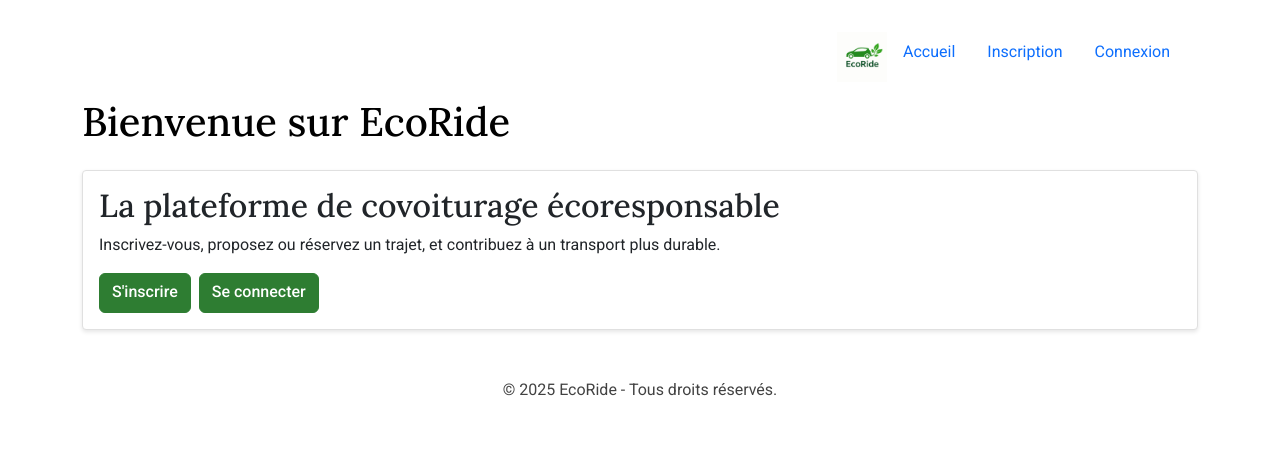
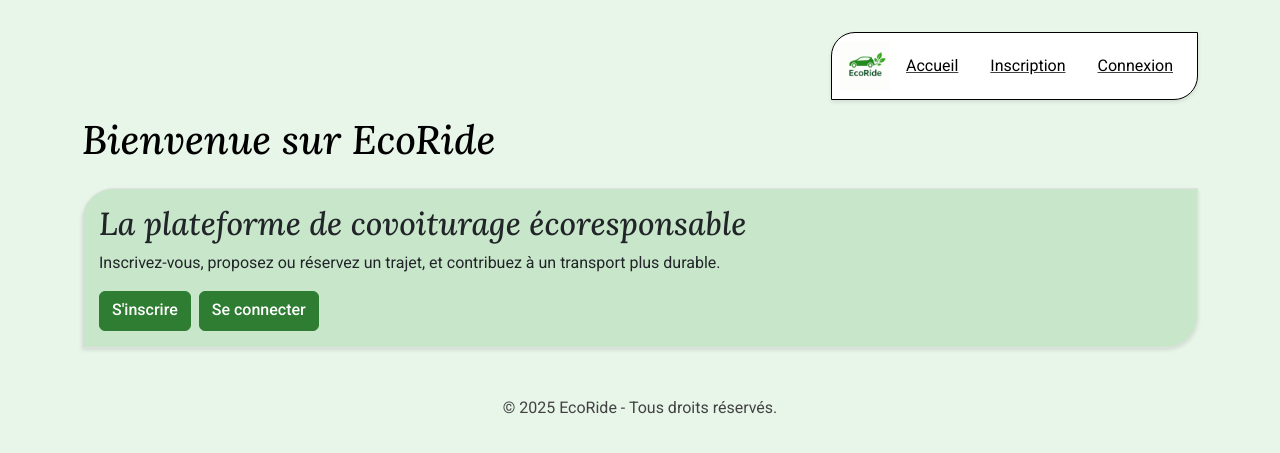
Before and after one commit to Niiby68/EcoRide---ECF-Studi, a PHP site: page /frontend/index.php in a window 1280 px wide. Shown: the top 453 px of the page. Run offline with PHP 8.4, Linux system fonts and the light colour scheme.

Commit message:
Finalisation du design sur la page d'accueil

```diff
--- a/frontend/css/style.css
+++ b/frontend/css/style.css
@@ -7,7 +7,7 @@
 
 
 
-/* Variables CSS pour la palette */
+/* 1. Variables CSS pour la palette */
 :root {
   --color-primary:   #2E7D32; /* vert primaire */
   --color-secondary: #66BB6A; /* vert secondaire */
@@ -15,13 +15,15 @@
   --gray-dark:       #424242;
   --white:           #FFFFFF;
   --black:           #000000;
+  --bg-nature:       #E8F5E9; /* vert très clair pour le fond */
+  --card-bg:         #C8E6C9; /* vert doux pour cartes */
 }
 
-/* Fontes globales */
+/* 2. Fontes globales */
 body {
   font-family: 'Roboto', sans-serif;
   color: var(--gray-dark);
-  background-color: var(--white);
+  background-color: var(--bg-nature);
   line-height: 1.5;
 }
 
@@ -40,7 +42,7 @@ h4 { font-size: 1.5rem; }
 h5 { font-size: 1.25rem;}
 h6 { font-size: 1rem;   }
 
-/* Boutons */
+/* 3. Boutons */
 .btn-primary {
   background-color: var(--color-primary);
   border-color: var(--color-primary);
@@ -52,26 +54,46 @@ h6 { font-size: 1rem;   }
   border-color: var(--color-secondary);
 }
 
-/* Formulaires */
+/* 4. Formulaires */
 .form-control:focus {
   border-color: var(--color-secondary);
   box-shadow: 0 0 0 .2rem rgba(102, 187, 106, .25);
 }
 
-/* Cartes */
+/* 5. Cartes */
 .card {
-  background: var(--white);
+  background: var(--card-bg);
   border: 1px solid #e0e0e0;
   box-shadow: 0 2px 4px rgba(0,0,0,0.1);
-  border-radius: .25rem;
+  border-top-left-radius: 2rem;
+  border-bottom-right-radius: 2rem;
+  border-top-right-radius: 0rem;
+  border-bottom-left-radius: 0;
 }
 
-/* Navbar */
+/* 6. Navbar */
 .navbar, .nav {
   font-family: 'Roboto', sans-serif;
 }
 
-/* Alertes */
+/* 7. Alertes */
 .alert {
   font-size: 1rem;
 }
+
+/* Menu principal blanc bordé de noir */
+.header-menu {
+  background-color: #FFFFFF;
+  border: 1px solid #000000;
+  box-shadow: 0 2px 4px rgba(0,0,0,0.1);
+  border-top-left-radius: 1.5rem;
+  border-bottom-right-radius: 1.5rem;
+  border-top-right-radius: 0rem;
+  border-bottom-left-radius: 0;
+  padding: 0.50rem;
+  text-decoration: underline;
+}
+.header-menu .nav-link {
+  color: #000000;
+  margin-top: 0.3rem;
+}
--- a/frontend/index.php
+++ b/frontend/index.php
@@ -23,11 +23,7 @@ $is_connected = isset($_SESSION['user_id']);
 	<!-- Chargement complet des familles Roboto et Lora via Google Fonts -->
 	<link rel="preconnect" href="https://fonts.googleapis.com">
 	<link rel="preconnect" href="https://fonts.gstatic.com" crossorigin>
-	<link href="https://fonts.googleapis.com/css2?
-		family=Roboto:ital,wght@0,100..900;1,100..900&
-		family=Lora:ital,wght@0,400..700;1,400..700&
-		display=swap"
-	rel="stylesheet">
+	<link href="https://fonts.googleapis.com/css2?family=Roboto:ital,wght@0,100..900;1,100..900&family=Lora:ital,wght@0,400..700;1,400..700&display=swap" rel="stylesheet">
 
 	<!-- Bootstrap CSS -->
 	<link href="https://cdn.jsdelivr.net/npm/bootstrap@5.3.0/dist/css/bootstrap.min.css" rel="stylesheet">
@@ -49,9 +45,9 @@ $is_connected = isset($_SESSION['user_id']);
 	  </div>
 	</noscript>
 
-	<header class="container mt-3">
+	<header class="mt-3">
 		<div class="container d-flex align-items-center py-3">
-			<nav class="ms-auto">
+			<nav class="ms-auto header-menu">
 				<ul class="nav">
 					<img src="/assets/logo/logo.png" alt="Logo EcoRide" height="50">
 					<li class="nav-item"><a href="index.php" class="nav-link active">Accueil</a></li>
@@ -69,11 +65,10 @@ $is_connected = isset($_SESSION['user_id']);
 	</header>
 
 	<main class="container">
-		<h1 class="mb-4">Bienvenue sur EcoRide</h1>
-
+		<h1 class="mb-4 fst-italic">Bienvenue sur EcoRide</h1>
 		<div class="card">
 			<div class="card-body">
-				<h2 class="card-title">La plateforme de covoiturage écoresponsable</h2>
+				<h2 class="card-title fst-italic">La plateforme de covoiturage écoresponsable</h2>
 				<p class="card-text">Inscrivez-vous, proposez ou réservez un trajet, et contribuez à un transport plus durable.</p>
 				<?php
 				if (!$is_connected) {
```
Also changed, not shown: frontend/login.php (+7 -9 lines), frontend/signup.php (+7 -11 lines).
